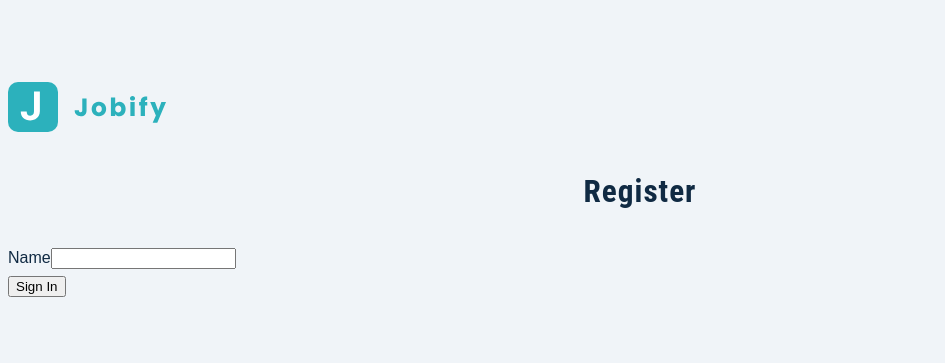
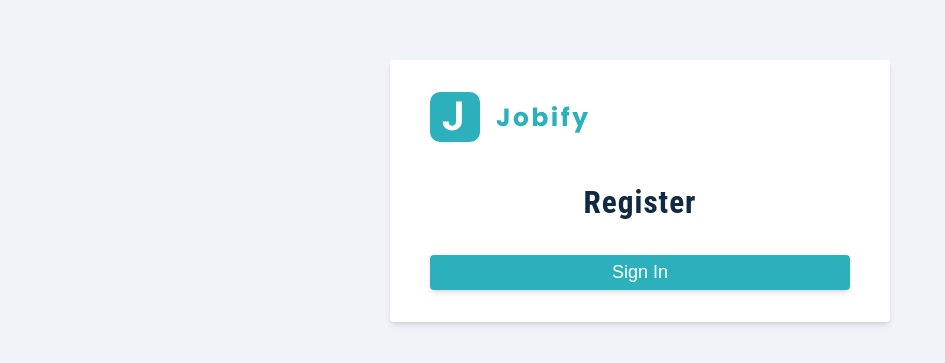
Before and after one commit to LucasMagaldi/Jobify, a React (Create React App) app in the folder web/: page /register in a window 1280 px wide. Shown: the part 217-580 px from the top of the page, without its empty margins (0-945 px from the left). Built offline with nearby package versions, Linux system fonts and the light colour scheme.

Commit message:
Formrow component

```diff
--- /dev/null
+++ b/web/src/components/FormRow.js
@@ -0,0 +1,18 @@
+import React from 'react'
+
+export const FormRow = ({type, name, value, handleChange, labelText}) => {
+  return (
+    <div className='form-row'>
+        <label htmlFor={name} className='form-label'>{labelText}</label>
+        <input
+        className='form-input'
+        type={type}
+        value={value}
+        name={name}
+        onChange={handleChange}
+        />
+    </div>
+  )
+}
+
+export default FormRow;
--- a/web/src/components/index.js
+++ b/web/src/components/index.js
@@ -1,3 +1,4 @@
 import Logo from "./Logo";
+import FormRow from "./FormRow";
 
-export { Logo }
+export { Logo, FormRow }
--- a/web/src/index.css
+++ b/web/src/index.css
@@ -171,12 +171,56 @@ ul {
   padding: 0.5rem 1.25rem;
 }
 
+.btn-block {
+  width: 100%;
+  height: 35px;
+  font-size: 18px;
+}
+
+/* form  */
+
+.form-row {
+  margin-bottom: 1rem;
+}
+
+.form-label {
+  display: block;
+  margin-bottom: 0.5rem;
+  font-size: var(--small-text);
+  text-transform: capitalize;
+  letter-spacing: var(--letterSpacing);
+}
+
+.form-input {
+  width: 100%;
+  padding: 0.375rem 0.75rem;
+  border-radius: var(--borderRadius);
+  background: var(--backgroundColor);
+  border: 1px solid var(--grey-200);
+  height: 35px;
+}
+
 /* Register */
 
 .full-page {
   min-height: 100vh;
 }
 
+.form {
+  width: 90vh;
+  max-width: var(--fixed-width);
+  margin: 3rem auto;
+  background: var(--white);
+  border-radius: var(--borderRadius);
+  box-shadow: var(--shadow-2);
+  padding: 2rem 2.5rem;
+  transition: var(--transition);
+}
+
+.form:hover {
+  box-shadow: var(--shadow-4);
+}
+
 code {
   font-family: source-code-pro, Menlo, Monaco, Consolas, 'Courier New',
     monospace;
--- a/web/src/pages/Register.js
+++ b/web/src/pages/Register.js
@@ -1,5 +1,5 @@
 import React, { useEffect, useState } from 'react';
-import { Logo } from '../components';
+import { Logo, FormRow } from '../components';
 import WrapperRegister from '../assets/wrappes/RegisterPage';
 
 const initialState = {
@@ -24,20 +24,12 @@ export const Register = () => {
 
   return (
     <WrapperRegister className='full-page'>
-      <form onSubmit={onSubmit}>
+      <form onSubmit={onSubmit} className='form'>
         <Logo/>
         <h3>{values.isMember ? 'Login' : 'Register'}</h3>
 
-        <div>
-          <label>Name</label>
-          <input
-            type='text'
-            value={values.name}
-            name='name'
-            onChange={handleChange}
-          />
-        </div>
-        <button type='submit' >
+
+        <button type='submit'className='btn btn-block' >
           Sign In
         </button>
       </form>
```
